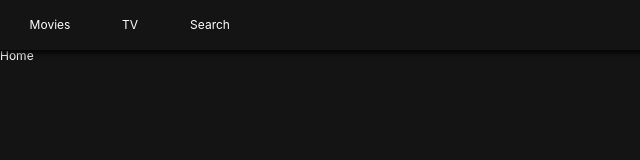
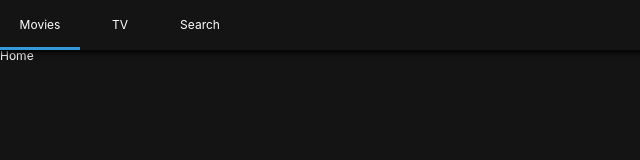
Before and after one commit to ooyuo/Nomflix, a React (Create React App) app: page / in a window 1280 px wide. Shown: the top 160 px of the page, without its empty margins (0-640 px from the left). Built offline with nearby package versions, Linux system fonts and the light colour scheme.

Commit message:
#3.4 Location Aware Header

```diff
--- a/src/Components/Header.js
+++ b/src/Components/Header.js
@@ -11,9 +11,8 @@ const Header = styled.header`
   height: 50px;
   display: flex;
   align-items: center;
-  padding: 0px 10px;
-  z-index: 10px;
   background-color: rgba(20, 20, 20, 0.8);
+  z-index: 10;
   box-shadow: 0px 1px 5px 2px rgba(0, 0, 0, 0.8);
 `;
 
@@ -25,8 +24,9 @@ const Item = styled.li`
   width: 80px;
   height: 50px;
   text-align: center;
-  border-bottom: 5px solid
+  border-bottom: 3px solid
     ${(props) => (props.current ? "#3498db" : "transparent")};
+  transition: border-bottom 0.5s ease-in-out;
 `;
 
 const SLink = styled(Link)`
@@ -36,9 +36,7 @@ const SLink = styled(Link)`
   justify-content: center;
 `;
 
-export default withRouter((props) => {
-  const pathname = "";
-  return (
+export default withRouter(({ location: { pathname } }) => (
   <Header>
     <List>
       <Item current={pathname === "/"}>
@@ -52,5 +50,4 @@ export default withRouter((props) => {
       </Item>
     </List>
   </Header>
-  );
-});
+));
```
Lines whose indentation alone changed are shown as unchanged.
